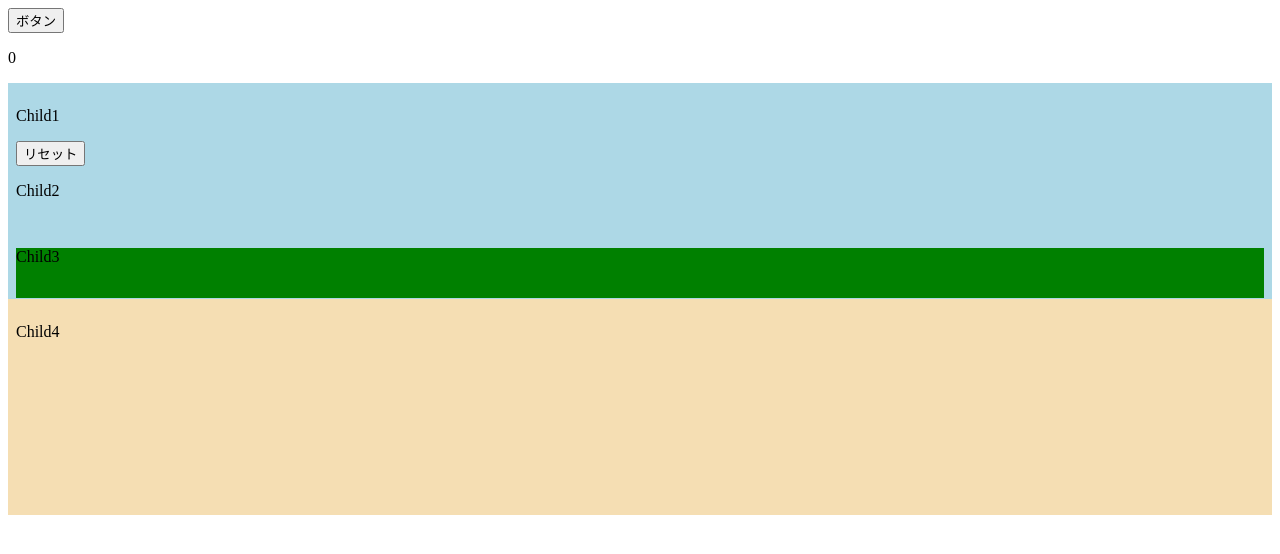
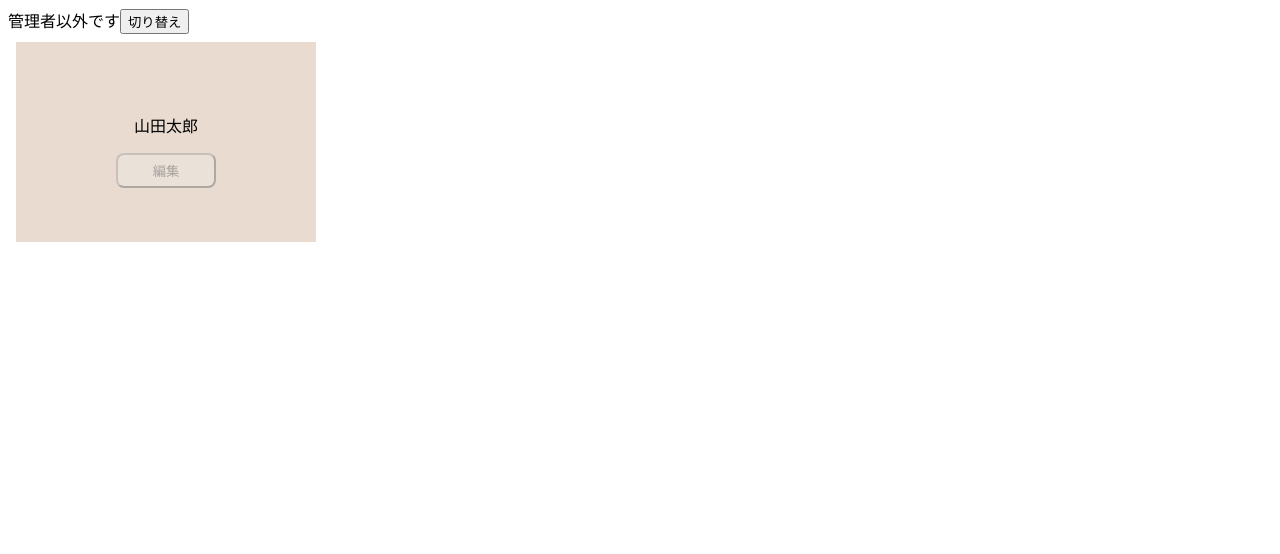
Before and after one commit to rtake/myapp, a React (Create React App) app: page / in a window 1280 px wide. Shown: the top 554 px of the page. Built offline with nearby package versions, Linux system fonts and the light colour scheme.

Commit message:
名前編集アプリを作成

```diff
--- a/src/App.jsx
+++ b/src/App.jsx
@@ -1,28 +1,19 @@
-import { useState, memo, useCallback } from "react";
-import { Child1 } from "./components/Child1";
-import { Child4 } from "./components/Child4";
+import { useState } from "react";
+import { Card } from "./components/Card"
 
-export const App = memo(() => {
-    const [num, setNum] = useState(0);
-
-    const onClickButton = () => {
-        setNum(num+1);
+export const App = () => {
+    const [ isAdmin, setIsAdmin ] = useState(false);
+    const onClickSwitch = () => {
+        setIsAdmin(!isAdmin);
     };
-
-    // 実行されるたびに生成されるので,再レンダリングが起きる
-    // useCallback を使い, 再生成されないようにする
-    const onClickReset = useCallback(() => {
-        setNum(0);
-    }, []);
 
     return (
         <div>
-            <button onClick={onClickButton}>ボタン</button>
-            <p>{num}</p>
-            <Child1 onClickReset={onClickReset} />
-            <Child4/>
+            {isAdmin ? <span>管理者です</span> : <span>管理者以外です</span>}
+            <button onClick={onClickSwitch}>切り替え</button>
+            <Card isAdmin={isAdmin} />
         </div>
     );
-});
+};
 
 export default App;
```
